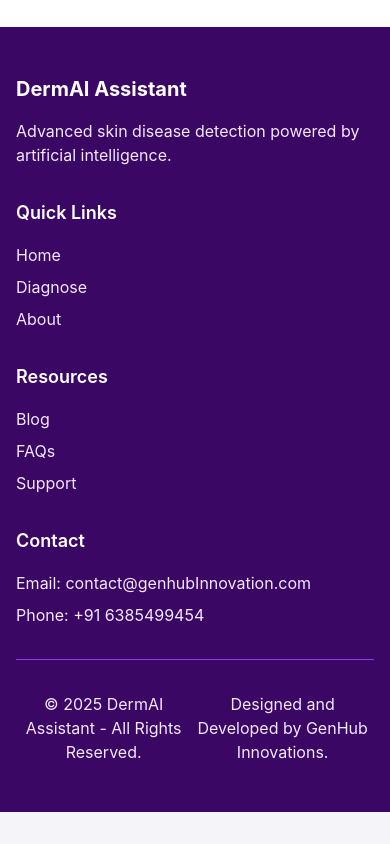
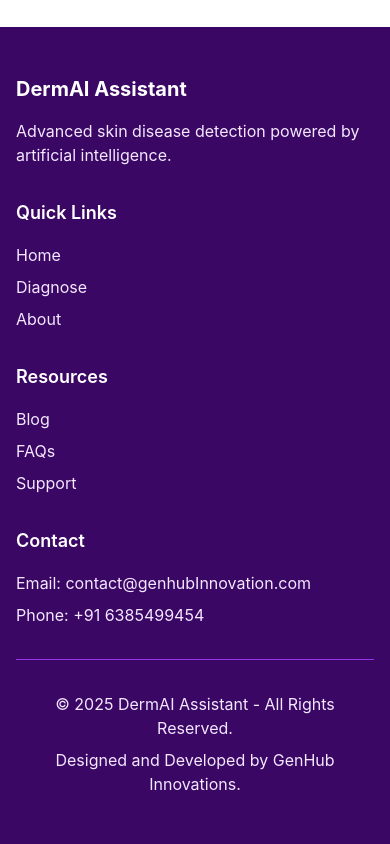
Before and after one commit to Mefisto04/Genhub-Frontend, a React (Create React App) app: page / in a window 390 px wide. Shown: the part 2559-3403 px from the top of the page. Before the commit the page ends 3371 px from the top, so only its background shows below. Built offline with nearby package versions, Linux system fonts and the light colour scheme; no server answers.

Commit message:
Update About component images and adjust Footer layout for improved responsiveness

```diff
--- a/src/components/About.js
+++ b/src/components/About.js
@@ -149,9 +149,9 @@ function About() {
               whileHover={{ y: -10 }}
               className="bg-white rounded-xl shadow-lg overflow-hidden"
             >
-              <div className="h-[22rem] overflow-hidden">
+              <div className="h-[24rem] overflow-hidden">
                 <img
-                  src="https://via.placeholder.com/400x600?text=Team+Member"
+                  src="/chanthura.png"
                   alt="Team Member 1"
                   className="w-full h-full object-top "
                 />
@@ -187,7 +187,7 @@ function About() {
               whileHover={{ y: -10 }}
               className="bg-white rounded-xl shadow-lg overflow-hidden"
             >
-              <div className="h-[22rem] overflow-hidden">
+              <div className="h-[24rem] overflow-hidden">
                 <img
                   src="/divya.png"
                   alt="Team Member 2"
@@ -225,7 +225,7 @@ function About() {
               whileHover={{ y: -10 }}
               className="bg-white rounded-xl shadow-lg overflow-hidden"
             >
-              <div className="h-[22rem] overflow-hidden">
+              <div className="h-[24rem] overflow-hidden">
                 <img
                   src="/rahul.png"
                   alt="Team Member 3"
--- a/src/components/Footer.js
+++ b/src/components/Footer.js
@@ -69,8 +69,8 @@ function Footer() {
             </ul>
           </div>
         </div>
-        <div className="border-t border-purple-600 mt-8 pt-8 flex justify-between text-center">
-          <p className="text-purple-100">
+        <div className="border-t border-purple-600 mt-8 pt-8 flex flex-col md:flex-row justify-between text-center">
+          <p className="text-purple-100 mb-2 md:mb-0">
             &copy; 2025 DermAI Assistant - All Rights Reserved.
           </p>
           <p className="text-purple-100">
```
Also changed, not shown: public/chanthura.png (added).
